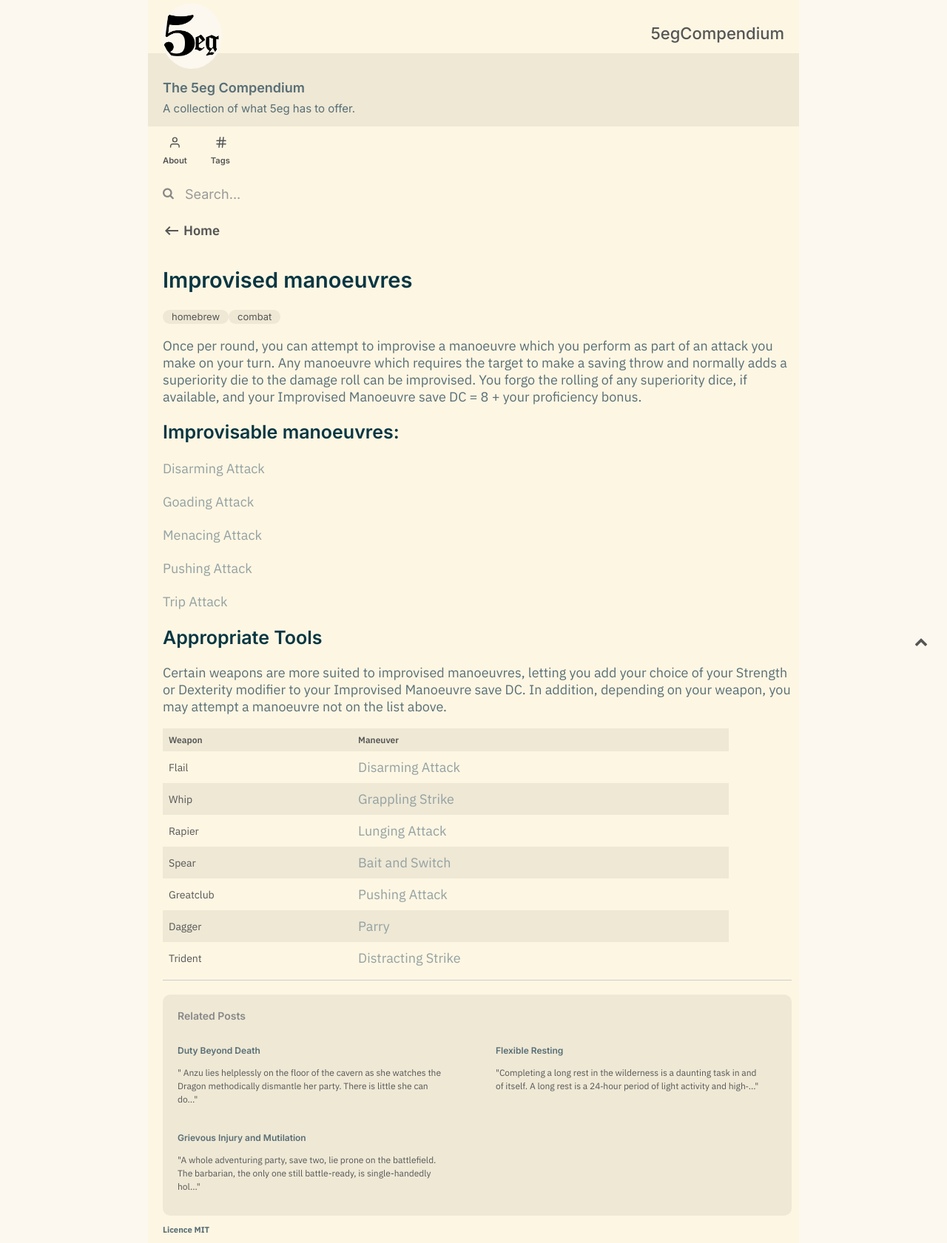
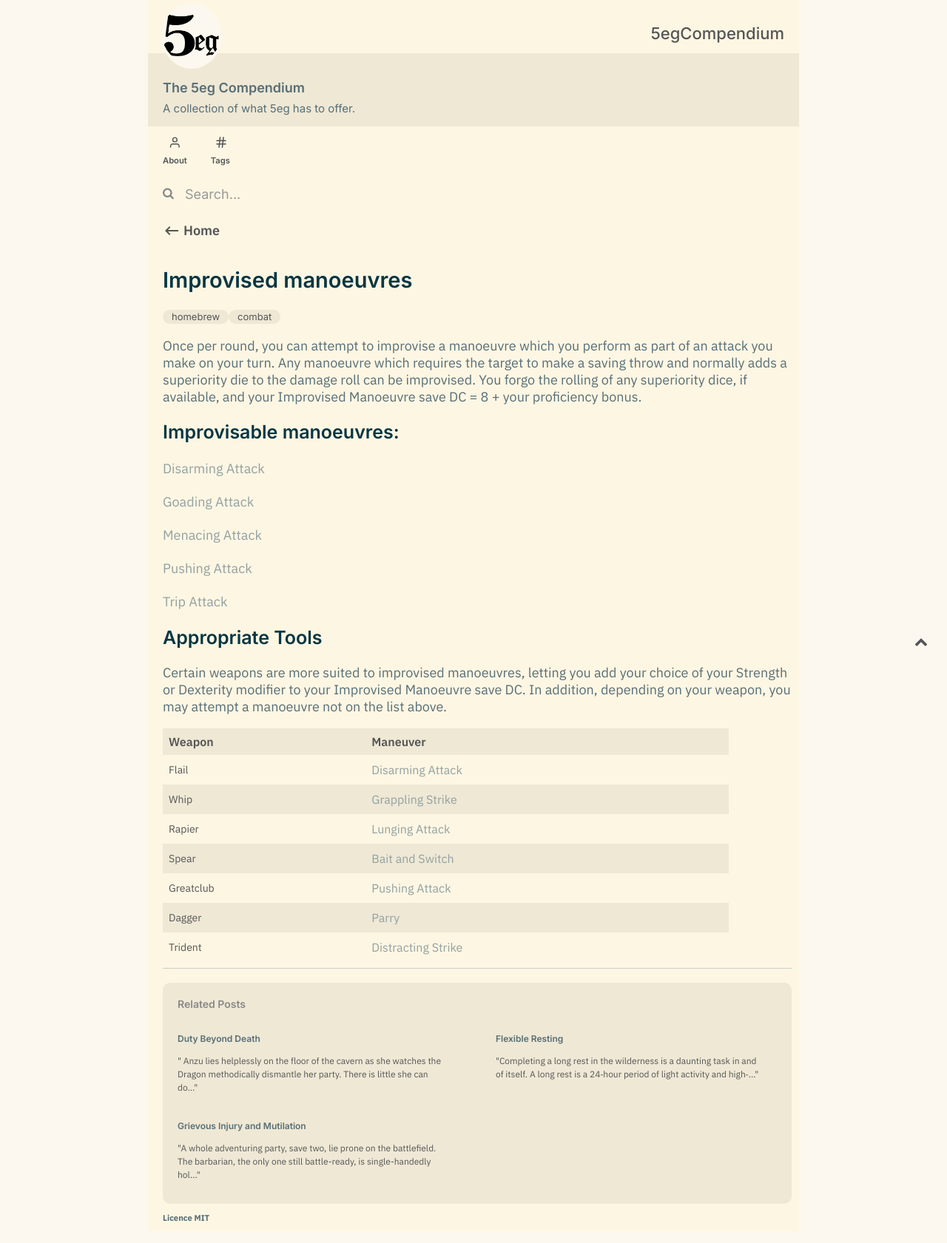
Before and after one commit to 5egeneral/compendium, a Jekyll site: the page built from _notes/20210528-Improvised Maneuvers.md, in a window 1280 px wide. Shown: the whole page at 74% size. Built offline with Jekyll 4.4.1, drawn with Linux system fonts in a browser that asks for light colours.

Commit message:
Update style.css

```diff
--- a/assets/css/style.css
+++ b/assets/css/style.css
@@ -207,11 +207,16 @@ table {
     border-radius: 5px;
     border-collapse: collapse;
 }
+
+table span{
+    font-size: 16px;
+}
+
 th, td {
     color: #555;
     padding: 8px;
     text-align: left;
-    font-size: 12px;
+    font-size: 16px;
 }
 
 td {
```
